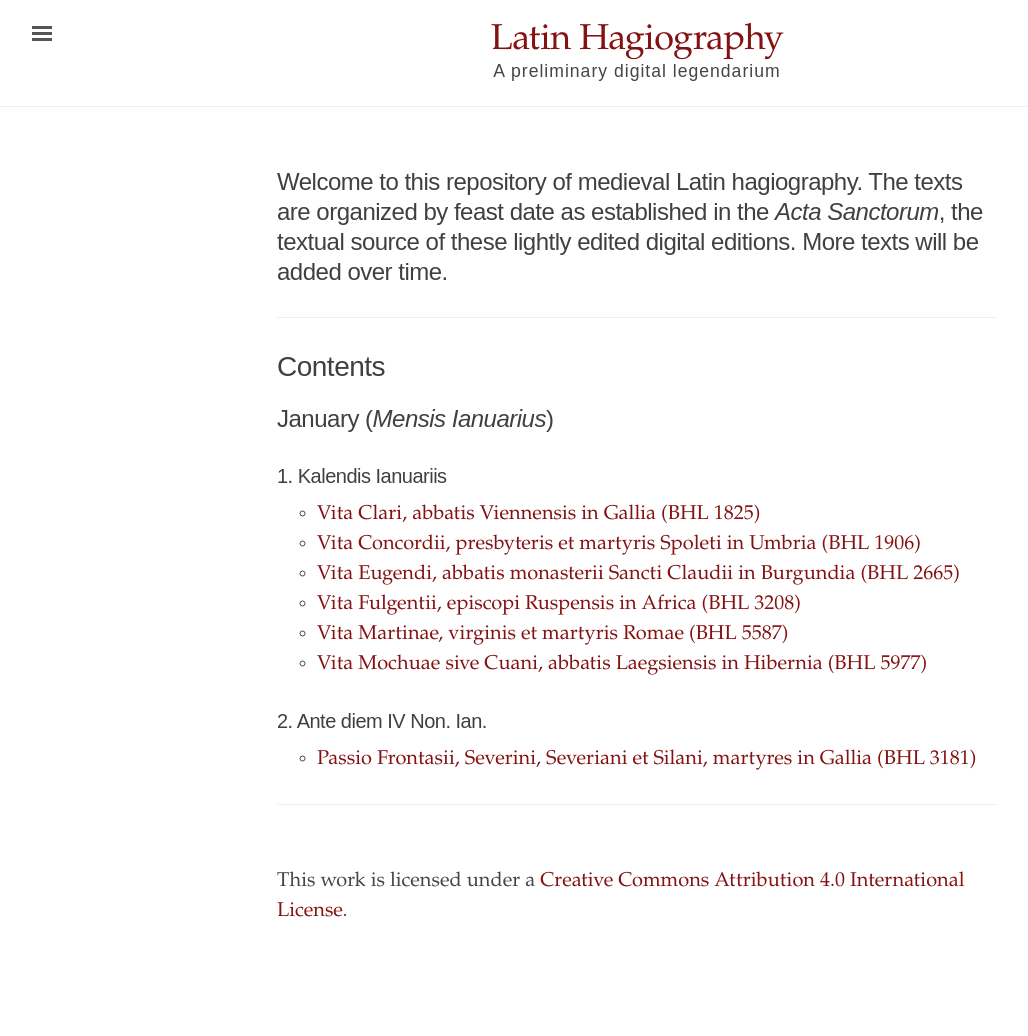
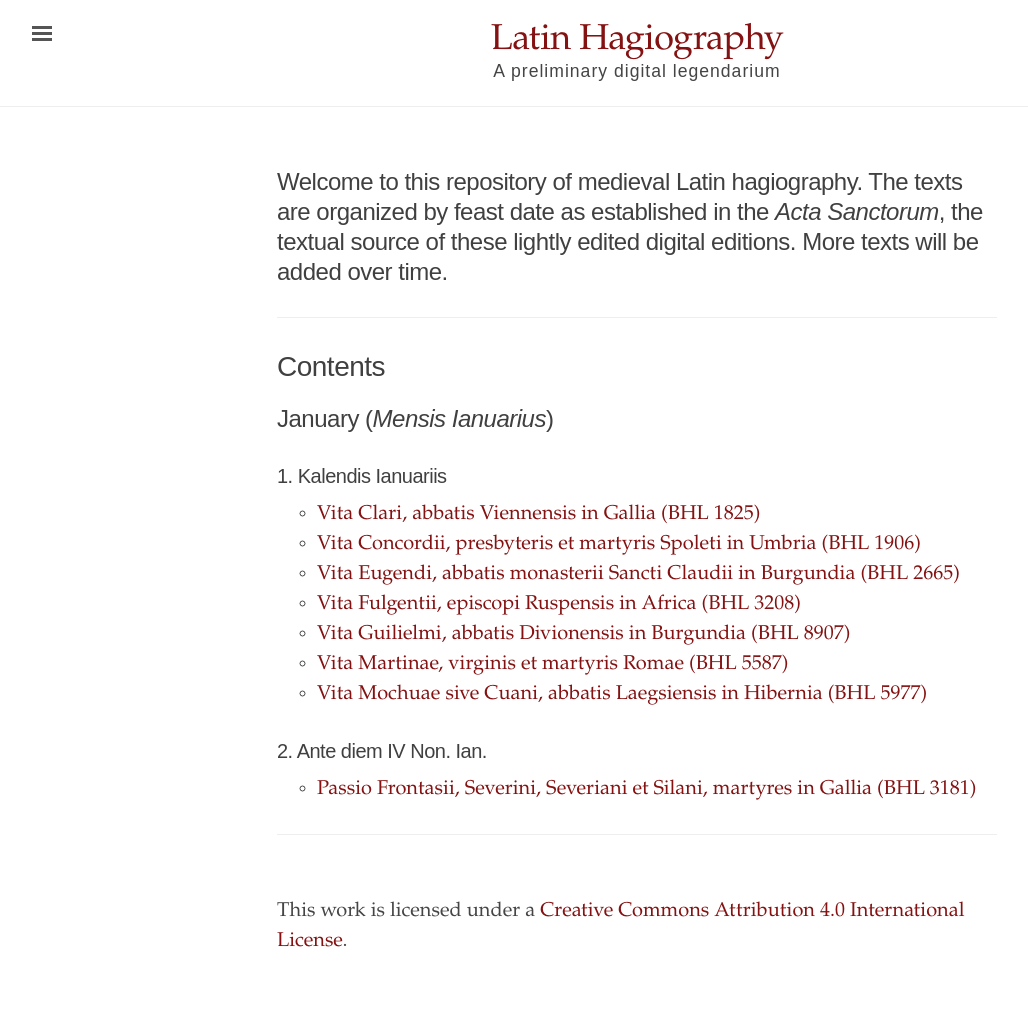
Before and after one commit to cjkoepke1/latin-hagiography, a Jekyll site: the page built from index.md, in a window 1280 px wide. Shown: the whole page, without its empty margins (3-1031 px from the left). Built offline with Jekyll 4.4.1, drawn with Linux system fonts in a browser that asks for light colours; before the commit the page ends 1006 px from its top, so only the background shows below that.

Commit message:
added vita guilielmi

```diff
--- a/index.md
+++ b/index.md
@@ -17,6 +17,7 @@
 - [Vita Concordii, presbyteris et martyris Spoleti in Umbria (BHL 1906)](https://cjkoepke1.github.io/latin-hagiography/texts/vita-concordii/)
 - [Vita Eugendi, abbatis monasterii Sancti Claudii in Burgundia (BHL 2665)](https://cjkoepke1.github.io/latin-hagiography/texts/vita-eugendi/)
 - [Vita Fulgentii, episcopi Ruspensis in Africa (BHL 3208)](https://cjkoepke1.github.io/latin-hagiography/texts/vita-fulgentii/)
+- [Vita Guilielmi, abbatis Divionensis in Burgundia (BHL 8907)](https://cjkoepke1.github.io/latin-hagiography/texts/vita-guilielmi)
 - [Vita Martinae, virginis et martyris Romae (BHL 5587)](https://cjkoepke1.github.io/latin-hagiography/texts/vita-martinae/)
 - [Vita Mochuae sive Cuani, abbatis Laegsiensis in Hibernia (BHL 5977)](https://cjkoepke1.github.io/latin-hagiography/texts/vita-mochuae/)
 
```
